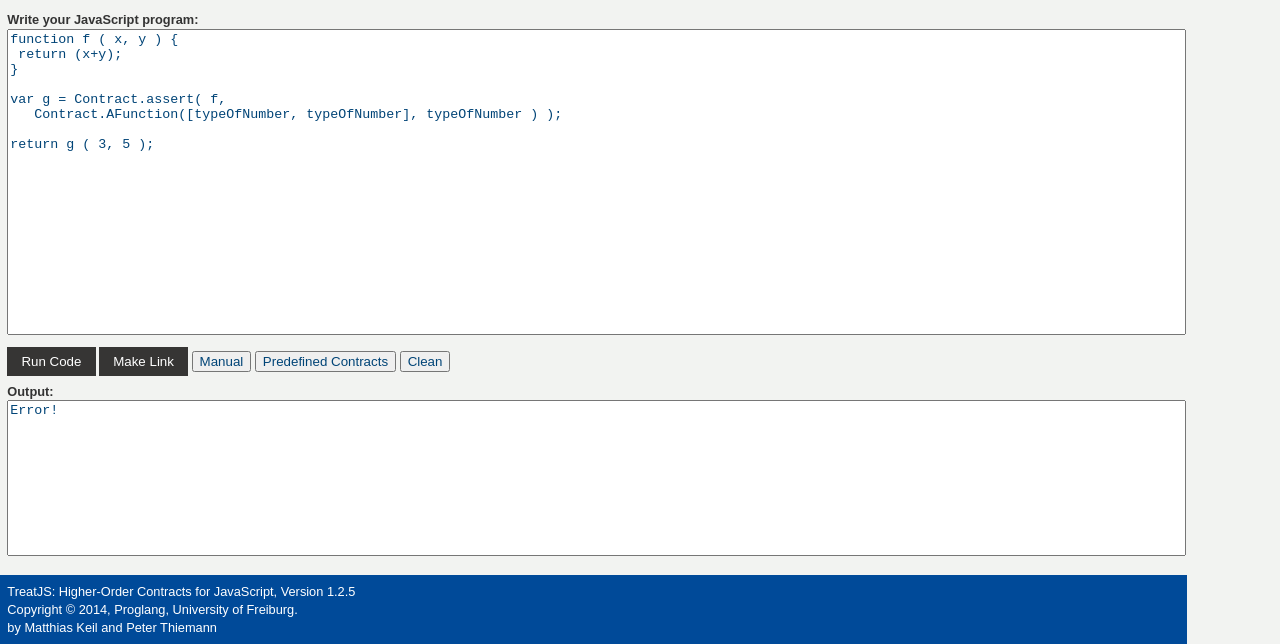
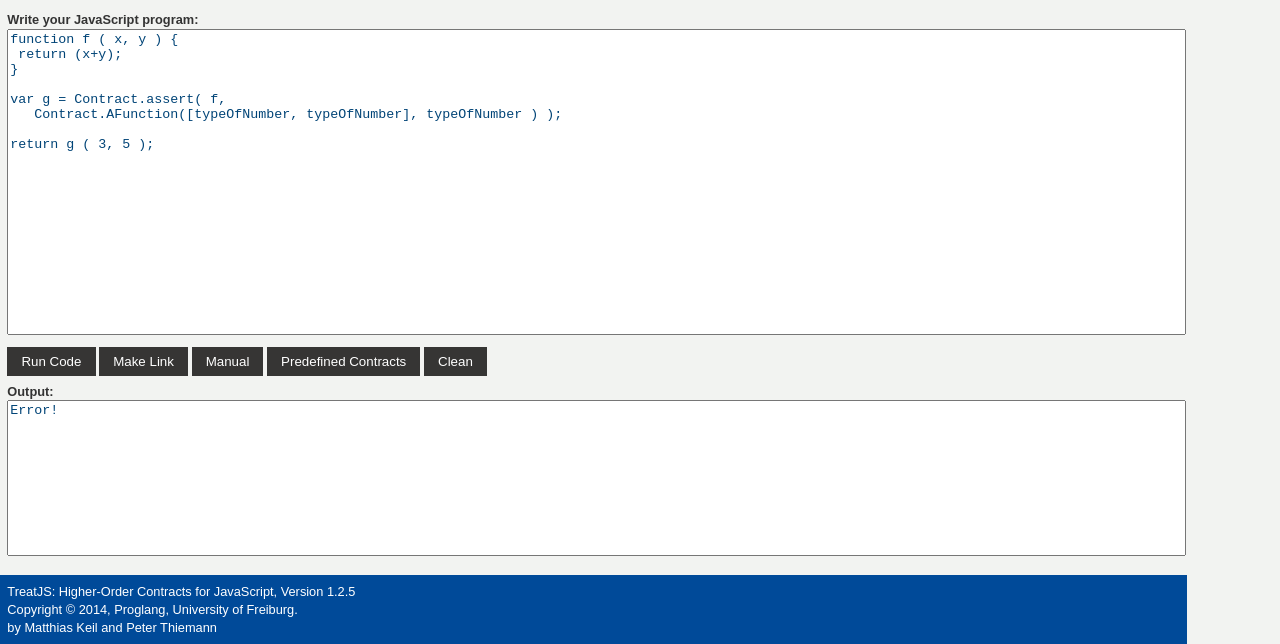
Before and after one commit to keil/TreatJS-Online, a plain HTML site: page index.html in a window 1280 px wide. Shown: the part 209-853 px from the top of the page. Drawn offline with Linux system fonts and the light colour scheme.

Commit message:
add Manual/ Contarcts/ Clean Button
git-svn-id: https://proglang.informatik.uni-freiburg.de/svn/proglang/projects/jsproxy/branches/TreatJSOnline/trunk@24761 e3db86c2-31ce-0310-bca5-be3edd1b5589

```diff
--- a/stylesheets/template.css
+++ b/stylesheets/template.css
@@ -300,7 +300,7 @@ textarea {
 button {
 }
 
-button#run, button#link {
+button#run, button#link, button#manual, button#contracts, button#clean {
   background-color: #363534;
   border: none;
 
@@ -308,10 +308,9 @@ button#run, button#link {
   padding: 1ex 2ex;
 }
 
-button#run:active, button#link:active {
+button#run:active, button#link:active, button#manual:active, button#contracts:active, button#clean:active {
   color: #c1002a;
 }
-
 
 label {
   font-weight: bold;
```
